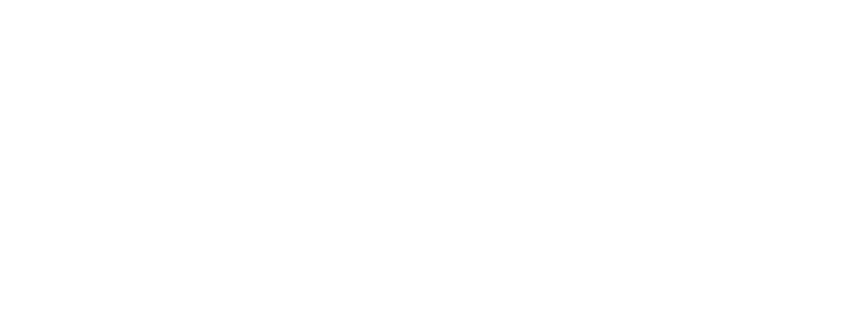
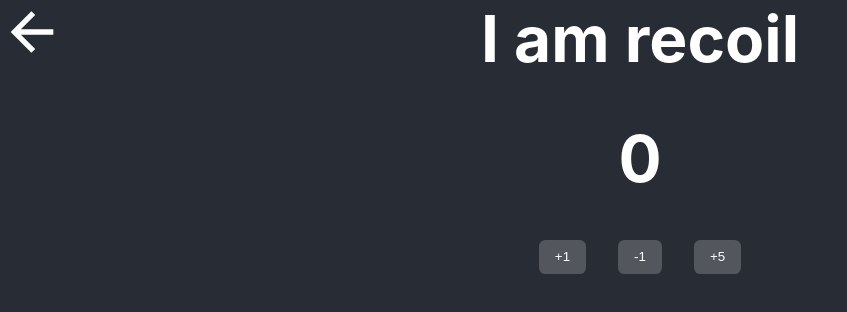
Before and after one commit to 071yoon/compare-global-state, a React (Create React App) app: page /recoil in a window 1280 px wide. Before the commit this address had no page. Shown: the top 312 px of the page, without its empty margins (0-847 px from the left). Built offline with nearby package versions, Linux system fonts and the light colour scheme.

Commit message:
feat: add recoil state counter

```diff
--- a/src/App.tsx
+++ b/src/App.tsx
@@ -2,6 +2,7 @@
 import Home from "./Home";
 import Redux from "./redux/Redux";
 import Zustand from "./zustand/Zustand";
+import Recoil from "./recoil/Recoil";
 import "./App.css";
 
 function App() {
@@ -12,6 +13,7 @@
           <Route path="/" element={<Home />} />
           <Route path="/redux" element={<Redux />} />
           <Route path="/zustand" element={<Zustand />} />
+          <Route path="/recoil" element={<Recoil />} />
         </Routes>
       </BrowserRouter>
     </div>
--- a/src/Home.tsx
+++ b/src/Home.tsx
@@ -9,7 +9,7 @@
       <p onClick={() => navigate("/redux")}>Redux</p>
       <p>Redux Toolkit</p>
       <p>Context API</p>
-      <p>Recoil</p>
+      <p onClick={() => navigate("/recoil")}>Recoil</p>
       <p onClick={() => navigate("/zustand")}>Zustand</p>
       <p>Jotai</p>
     </header>
--- /dev/null
+++ b/src/recoil/CounterButtons.tsx
@@ -0,0 +1,32 @@
+import countState from "./atom";
+import { useRecoilState } from "recoil";
+
+export default function CounterButtons() {
+  const [count, setCount] = useRecoilState(countState);
+
+  const onIncrease = () => {
+    setCount(count + 1);
+  };
+
+  const onDecrease = () => {
+    setCount(count - 1);
+  };
+
+  const onIncreaseBy = (amount: number) => {
+    setCount(count + amount);
+  };
+
+  return (
+    <div className="counter-buttons">
+      <button className="counter-button" onClick={onIncrease}>
+        +1
+      </button>
+      <button className="counter-button" onClick={onDecrease}>
+        -1
+      </button>
+      <button className="counter-button" onClick={() => onIncreaseBy(5)}>
+        +5
+      </button>
+    </div>
+  );
+}
--- /dev/null
+++ b/src/recoil/CounterValue.tsx
@@ -0,0 +1,8 @@
+import { useRecoilValue } from "recoil";
+import getCountState from "./selector";
+
+export default function CounterValue() {
+  const count = useRecoilValue(getCountState);
+
+  return <h1>{count}</h1>;
+}
--- /dev/null
+++ b/src/recoil/Recoil.tsx
@@ -0,0 +1,19 @@
+import { RecoilRoot } from "recoil";
+import GoBack from "../atom/GoBack";
+import CounterButtons from "./CounterButtons";
+import CounterValue from "./CounterValue";
+
+function Recoil() {
+  return (
+    <RecoilRoot>
+      <div className="App-body">
+        <GoBack />
+        <h1>I am recoil</h1>
+        <CounterValue />
+        <CounterButtons />
+      </div>
+    </RecoilRoot>
+  );
+}
+
+export default Recoil;
--- /dev/null
+++ b/src/recoil/atom.ts
@@ -0,0 +1,8 @@
+import { atom } from "recoil";
+
+let countState = atom({
+  key: "counter",
+  default: 0,
+});
+
+export default countState;
--- /dev/null
+++ b/src/recoil/selector.ts
@@ -0,0 +1,12 @@
+import { selector } from "recoil";
+import countState from "./atom";
+
+const getCountState = selector({
+  key: "getCountState", // unique ID (with respect to other atoms/selectors)
+  get: ({ get }) => {
+    const count = get(countState);
+    return count;
+  },
+});
+
+export default getCountState;
```
